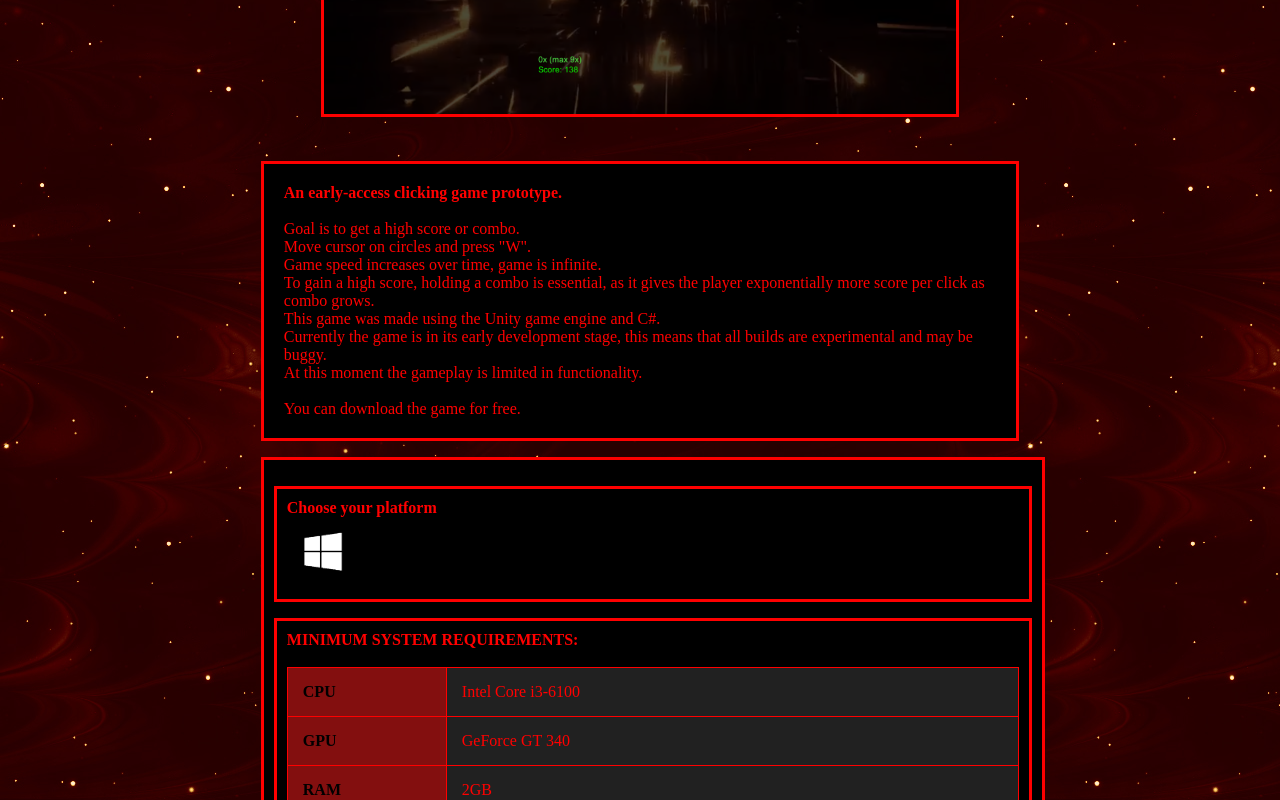
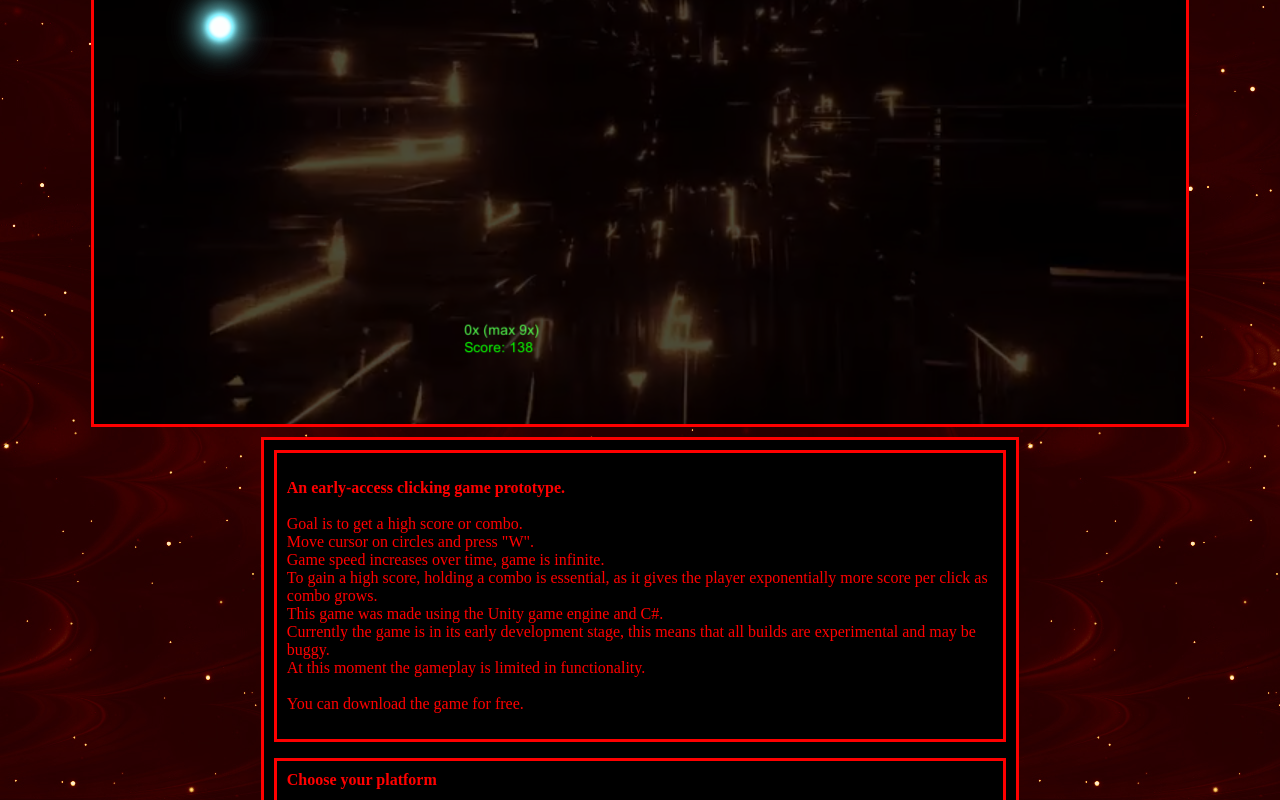
Before and after one commit to lassethorlepik/Click-game, a plain HTML site: page index.html in a window 1280 px wide. Shown: the part 500-1300 px from the top of the page. Drawn offline with Linux system fonts and the light colour scheme.

Commit message:
Add files via upload

```diff
--- a/index.html
+++ b/index.html
@@ -5,14 +5,17 @@
 		<link rel="icon" href="icon.png">
 	</head>
 	<body>
-
+		<div style="display:flex;align-items: center;justify-content: center;flex-direction: row;flex-wrap: wrap;">
 		<div class="center2">
 			<p style="color:red;border: 3px solid red;padding: 20px;font-size:35;background-color:black;"><b>Clicking game<br></b></p>
 		</div>
-		<img src="b0.png" width="50%" height="auto" class="center">
+		<img src="b0.png" height="auto" class="center">
 		<br>
-		<div class="center2">
-			<p style="color:red;border: 3px solid red;padding: 20px;background-color:black;"><b>An early-access clicking game prototype.<br></b>
+		<div class="center2" style="display:flex;align-items: center;justify-content: center;flex-direction: row;flex-wrap: wrap;">
+		<div style="color:red;border: 3px solid red;background-color:black;margin: auto;width: 100%;padding: 10px;">
+
+			<div style="background-color:black;padding: 10px;border: 3px solid red;">
+			<p style="color:red;width: 100%;"><b>An early-access clicking game prototype.<br></b>
 			<br>Goal is to get a high score or combo.<br>
 			Move cursor on circles and press "W".<br>
 			Game speed increases over time, game is infinite.<br>
@@ -21,9 +24,9 @@
 			<br>Currently the game is in its early development stage, this means that all builds are experimental and may be buggy.
 			<br>At this moment the gameplay is limited in functionality.
 			<br><br>You can download the game for free.</p>
+			</div>
 
 
-			<div style="color:red;border: 3px solid red;background-color:black;margin: auto;width: 100%;padding: 10px;">
 			<p style="color:red;border: 3px solid red;padding: 10px;background-color:black;"><b>Choose your platform<br></b>
 			<a href="https://drive.google.com/file/d/1DzsKJIJvL_oBfdVxuWXrNN-Fma44Ep46/view" style="color:red;" onclick="gtag('event', 'click', {'event_category' : 'button', 'event_label' : 'Download'});">
 			<img class="a" src="win.png" width="10%" height="auto" onmouseover="hover(this);" onmouseout="unhover(this);"></a></p>
@@ -59,25 +62,24 @@
 			</table>
 			</p>
 
-			<div style="background-image:url('b1.gif');background-size:100%;width:50%;">
-				<p style="color:red;border: 3px solid red;padding: 10px;"><b style="font-size:24px;">Developers<br><br></b>
+			<div style="display:flex;align-items: center;justify-content: center;flex-direction: row;flex-wrap: wrap;">
+			<div style="background-image:url('b1.gif');background-size:100%;width:50%;border: 3px solid red;">
+				<p style="color:red;padding: 10px;"><b style="font-size:24px;">Developers<br><br></b>
 				Programmer:<br><b style="font-size:18px;">Lasse</b><br><br>
 				Contact: <a href="mailto:Lassethorlepik@gmail.com" style="color:red;">lassethorlepik@gmail.com</a>
 				</p>
 			</div>
+			</div>
+		</div>
 		</div>
 	</body>
 	<style>
 		body {background-image:url("b2.png");
 		}
 		.center {
-		display: block;
-		margin-left: auto;
-		margin-right: auto;
 		border: 3px solid red;
 		}
 		.center2 {
-		margin: auto;
 		width: 60%;
 		padding: 10px;
 		}
```
